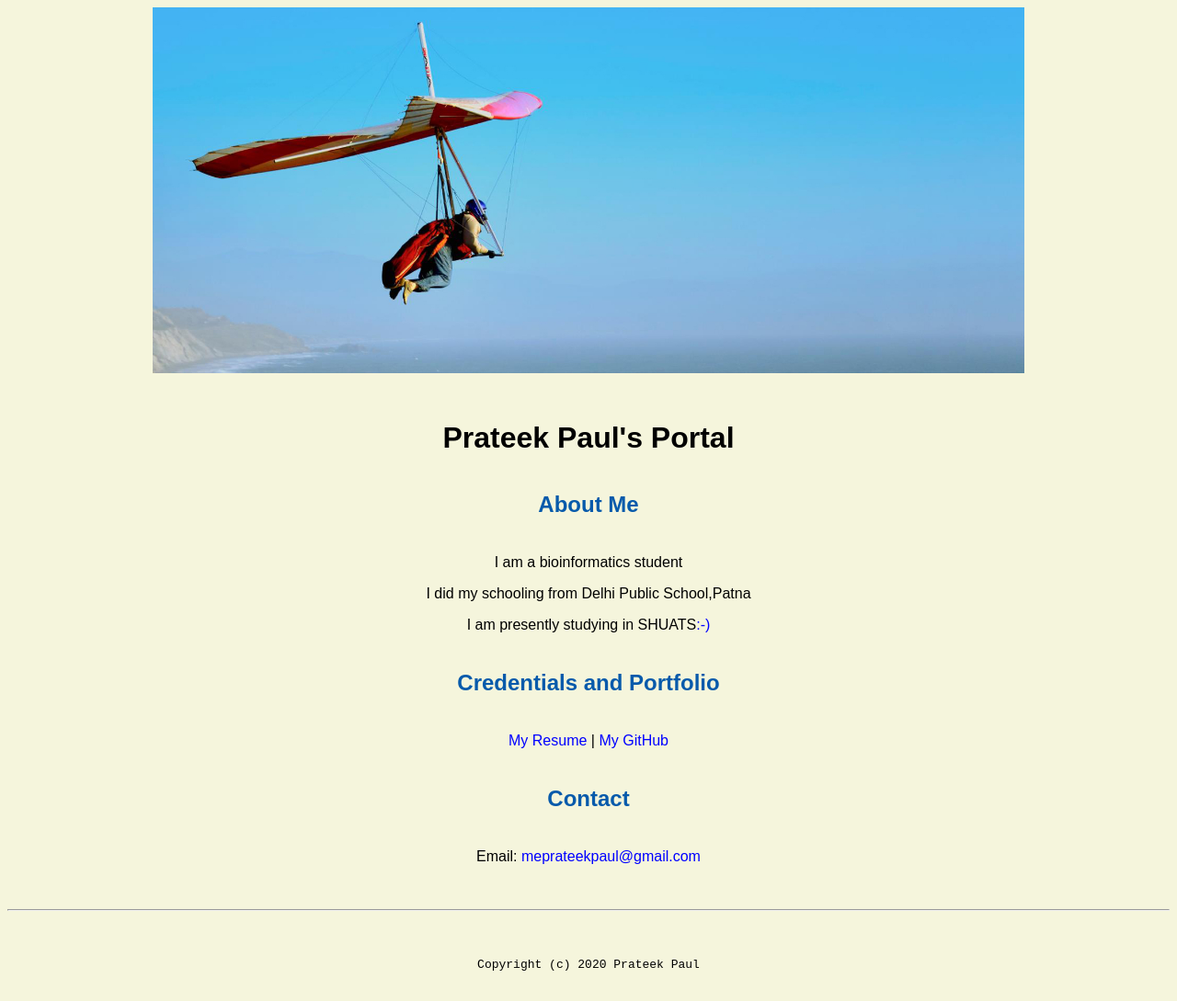
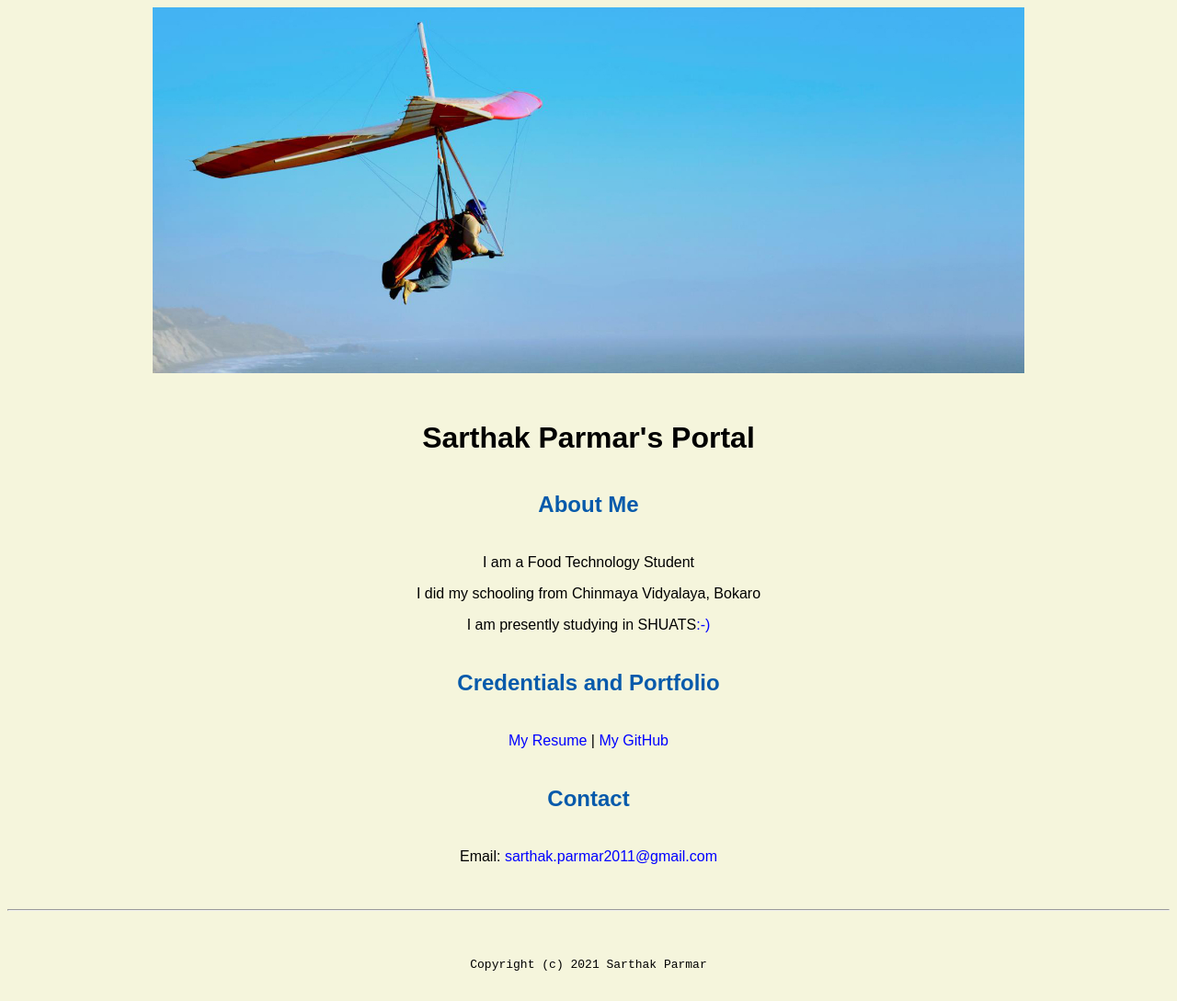
Before and after one commit to sarthakparmar/sarthakparmar.github.io, a plain HTML site: page index.html in a window 1280 px wide. Shown: the whole page at 92% size. Drawn offline with Linux system fonts and the light colour scheme.

Commit message:
Update index.html

```diff
--- a/index.html
+++ b/index.html
@@ -5,31 +5,31 @@
 <html lang="en">
 
   <header>
-    <title>Prateek Paul</title>
+    <title>Sarthak Parmar</title>
     <link rel="stylesheet" href="css/master.css">
     <link rel="FaviconIcon" href="favicon.ico" type="image/x-icon">
     <link rel="shortcut" href="favicon.ico" type="image/x-icon">
     <meta name="viewport" content="width=device-width, initial-scale=1, shrink-to-fit-no">
-    <meta name="name" contnt="Prateek Paul's Portal">
+    <meta name="name" contnt="Sarthak Parmar's Portal">
     <meta name="robots" content="noindex, nofollow">
   </header>
 
   <body>
     <img src="images/banner.jpg" width="75%" alt="banner">
-    <h1>Prateek Paul's Portal</h1>
+    <h1>Sarthak Parmar's Portal</h1>
     <h2>About Me</h2>
-    <p>I am a bioinformatics student</p>
-    <p>I did my schooling from Delhi Public School,Patna</p>
+    <p>I am a Food Technology Student</p>
+    <p>I did my schooling from Chinmaya Vidyalaya, Bokaro</p>
     <p>I am presently studying in SHUATS<a href="certifications.html">:-)</a></p>
     <h2>Credentials and Portfolio</h2>
-      <p><a href="resume.html">My Resume</a> | <a href="https://github.com/meprateekpaul">My GitHub</a></p>
+      <p><a href="resume.html">My Resume</a> | <a href="https://github.com/sarthakparmar">My GitHub</a></p>
       <h2>Contact</h2>
-      <p>Email: <a href="mailto:meprateekpaul@gmail.com">meprateekpaul@gmail.com</a></p>
+      <p>Email: <a href="mailto:sarthak.parmar2011@gmail.com">sarthak.parmar2011@gmail.com</a></p>
   </body>
 
   <footer>
     <hr>
-    <code>Copyright (c) 2020 Prateek Paul</code>
+    <code>Copyright (c) 2021 Sarthak Parmar</code>
   </footer>
 
 </html>
```
